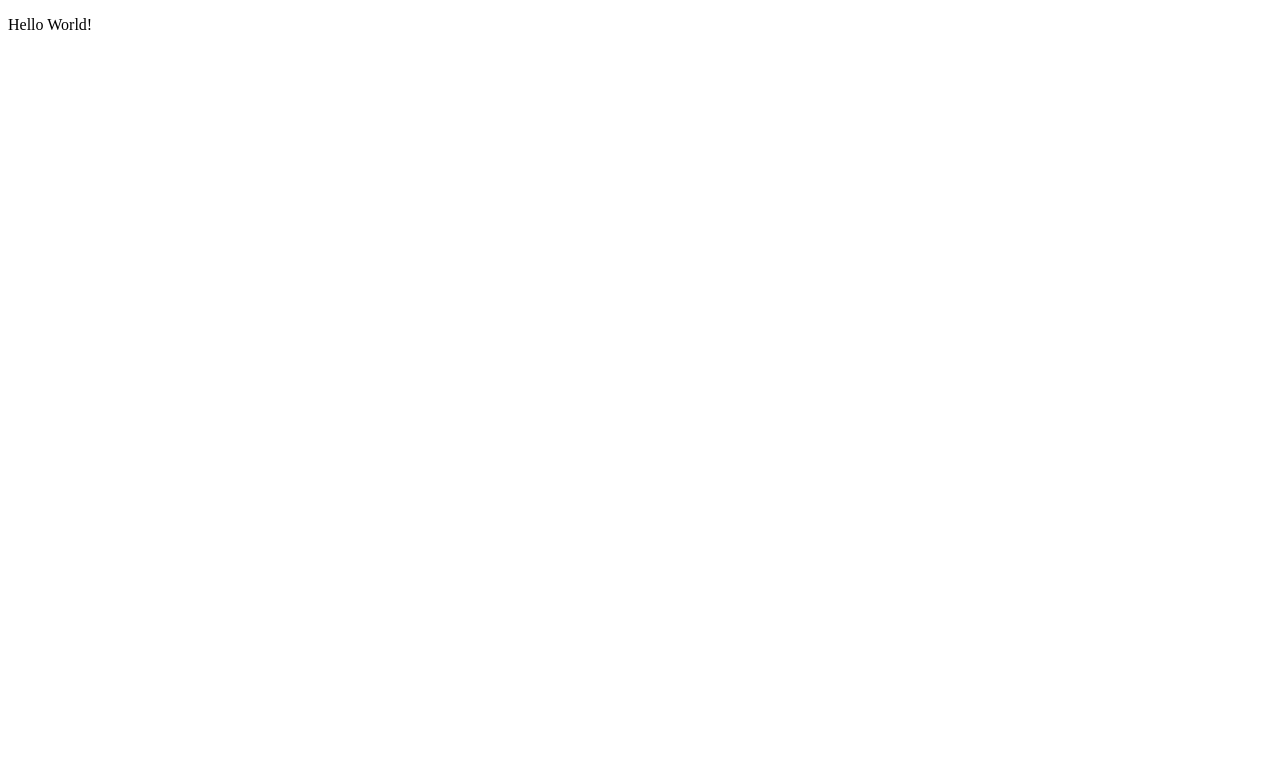
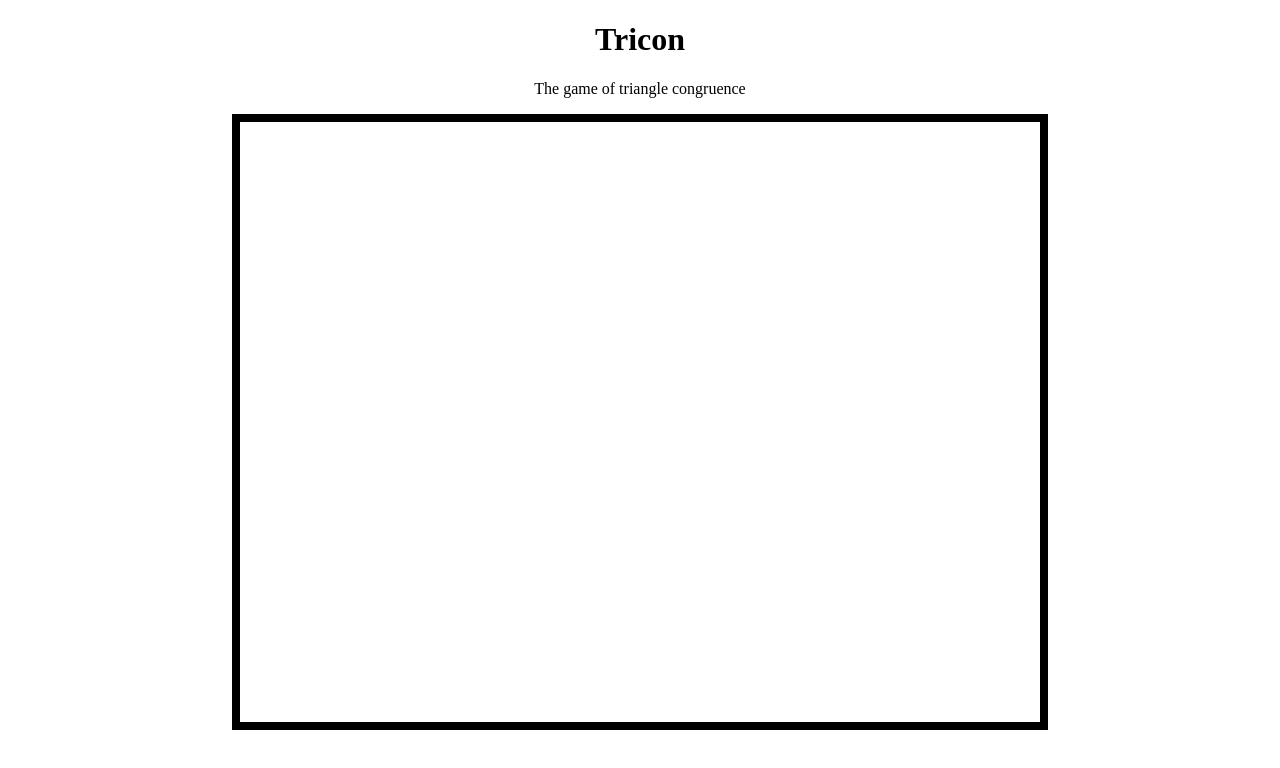
Before and after one commit to wesbasinger/tricon, a React app: page public/index.html in a window 1280 px wide. Built offline with nearby package versions, Linux system fonts and the light colour scheme.

Commit message:
Put canvas on HTML and styled things a bit.

```diff
--- a/public/index.html
+++ b/public/index.html
@@ -3,9 +3,12 @@
   <head>
     <meta charset="utf-8">
     <meta name="viewport" content="width=device-width, initial-scale=1, shrink-to-fit=no">
+    <link rel="stylesheet" href="style.css" type="text/css" />
     <title>Tricon</title>
   </head>
   <body>
-    <p>Hello World!</p>
+    <h1>Tricon</h1>
+    <p>The game of triangle congruence</p>
+    <canvas id="canvas" width="800" height="600"></canvas>
   </body>
 </html>
--- /dev/null
+++ b/public/style.css
@@ -0,0 +1,9 @@
+canvas {
+    border-width: 8px;
+    border-style: solid;
+    border-color: #000000;
+}
+
+body {
+    text-align: center;
+}
```
